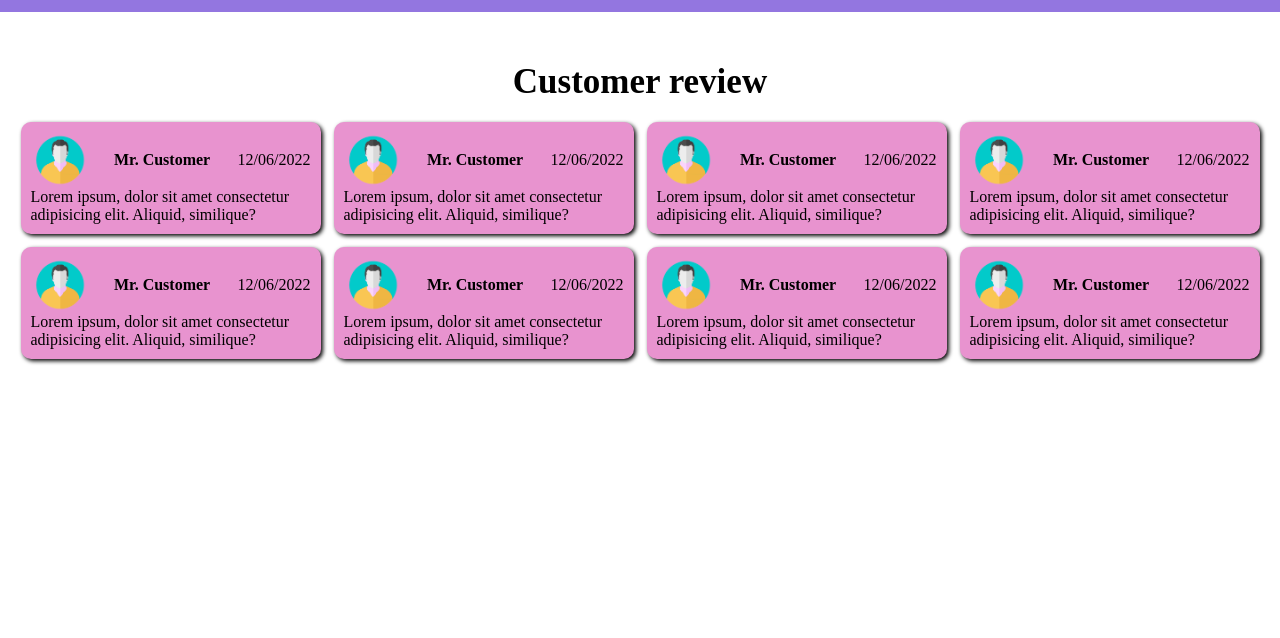
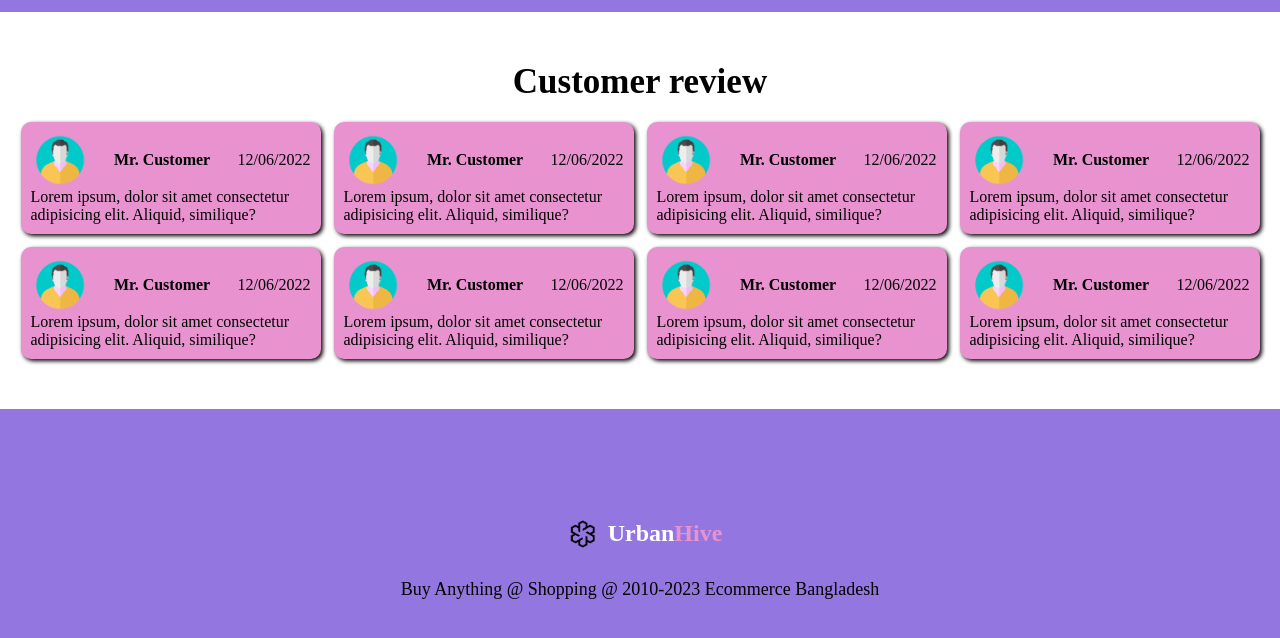
Before and after one commit to mdabarik/urbanhive-website, a plain HTML site: page index.html in a window 1280 px wide. Shown: the part 1997-2635 px from the top of the page. Before the commit the page ends 2406 px from the top, so only its background shows below. Drawn offline with Linux system fonts and the light colour scheme.

Commit message:
footer added

```diff
--- a/index.html
+++ b/index.html
@@ -255,6 +255,16 @@
             </div>
         </section>
     </main>
+    <!-- footer section -->
+    <section class="footer">
+        <div class="footer-container">
+            <div class="item nav-logo">
+                <img src="./resources/nav-image/urban-hive.png" alt="Comming soon...">
+                <h2 class="nav-title">Urban<span>Hive</span></h2>
+            </div>
+            <p>Buy Anything @ Shopping @ 2010-2023 Ecommerce Bangladesh</p>
+        </div>
+    </section>
 </body>
 
 </html>
--- a/styles/responsive.css
+++ b/styles/responsive.css
@@ -74,4 +74,10 @@
     .discount-container>.item {
         width: 100%;
     }
+
+    /* customer review */
+    .card-container {
+        flex-direction: column;
+        margin-bottom: 20px;
+    }
 }
--- a/styles/styles.css
+++ b/styles/styles.css
@@ -274,3 +274,24 @@
 .card-container img {
     width: 20%;
 }
+
+/* footer */
+.footer {
+    background-color: #9376E0;
+    padding: 100px;
+    margin-top: 50px;
+    text-align: center;
+}
+
+.footer-container {
+    display: flex;
+    justify-content: center;
+    align-items: center;
+    flex-direction: column;
+}
+
+.footer p {
+    font-size: 18px;
+    font-weight: 300;
+    margin-top: 20px;
+}
```
